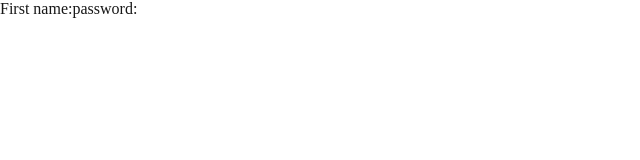
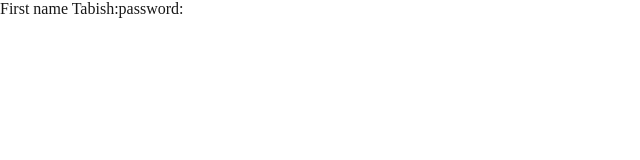
Before and after one commit to tabishkhan090/ci-cd-new, a Next.js app in the folder apps/web/: page / in a window 1280 px wide. Shown: the top 160 px of the page, without its empty margins (0-640 px from the left). Built offline with nearby package versions, Linux system fonts and the light colour scheme; no server answers; the database is empty.

Commit message:
testing production branch 2

```diff
--- a/apps/web/app/page.tsx
+++ b/apps/web/app/page.tsx
@@ -5,7 +5,7 @@ export default async function Home() {
 const user = await client.user.findFirst();
   return (
     <div>
-      First name:
+      First name Tabish:
       {user?.username}
       password:
       {user?.password}
```
